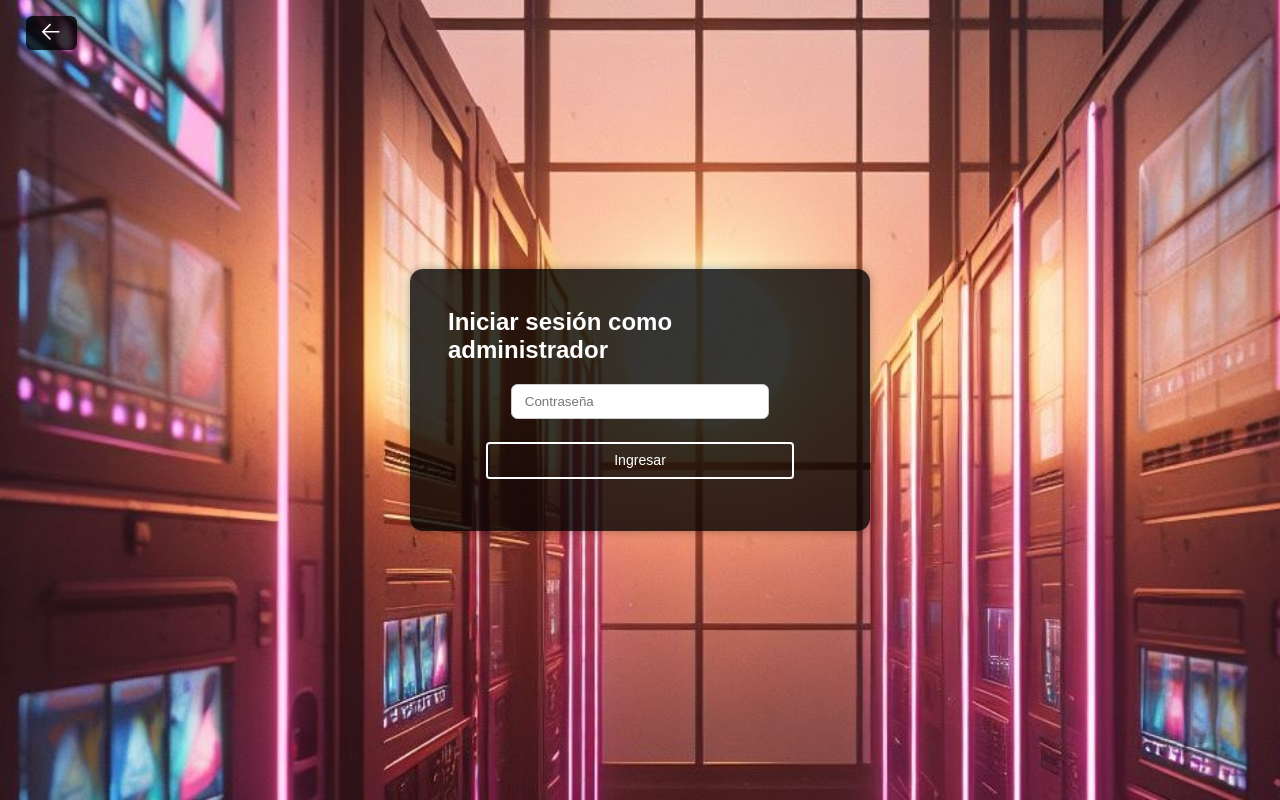
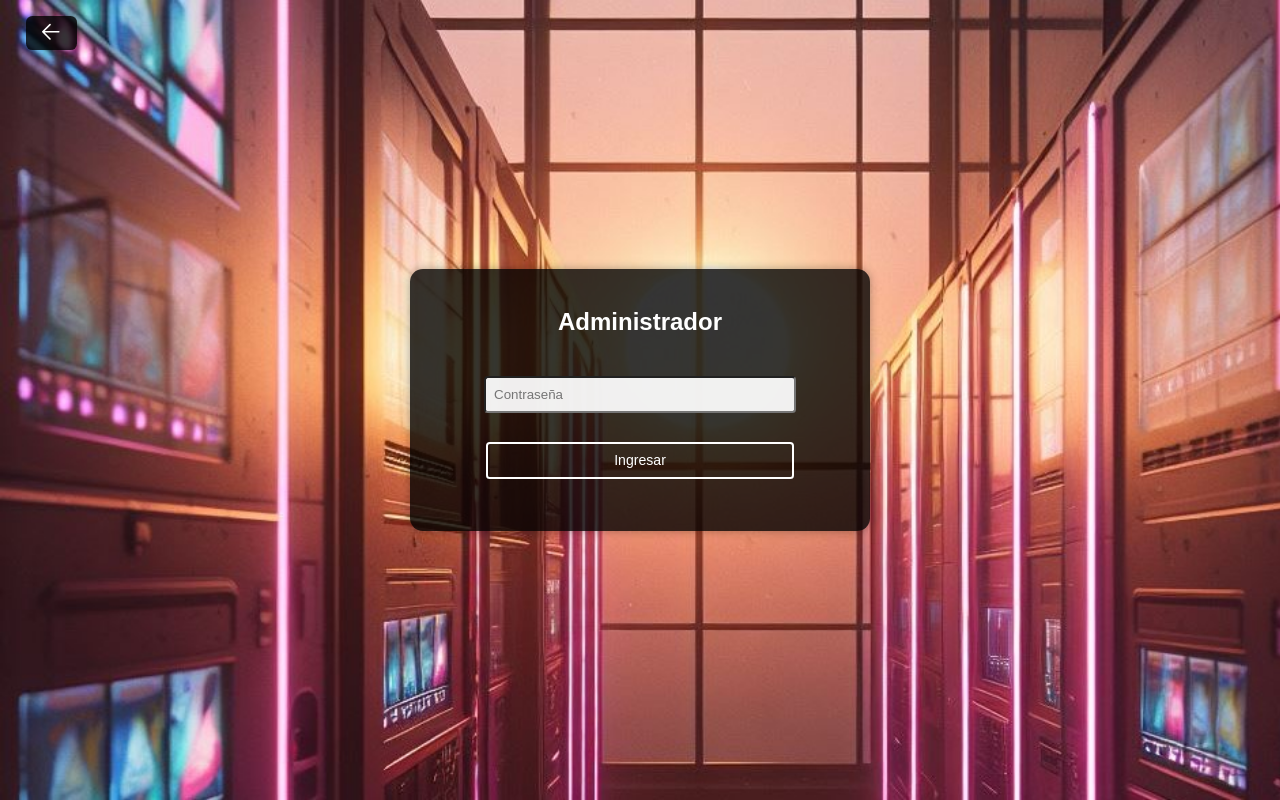
Before and after one commit to pedrojschmidt/expendedora-operas, a React (Create React App) app: page /admin-login in a window 1280 px wide. Built offline with nearby package versions, Linux system fonts and the light colour scheme.

Commit message:
admin login done

```diff
--- a/src/pages/admin/AdminLoginPage.css
+++ b/src/pages/admin/AdminLoginPage.css
@@ -30,11 +30,11 @@
 
 /* Estilos para el campo de contraseña */
 .admin-login input[type="password"] {
-    width: 60%;
-    padding: 0.7vw 1vw;
-    margin: 10px 0;
-    border: 1px solid #ccc;
-    border-radius: 0.5vw;
+    width: 76%;
+    padding: 0.7vw 2%;
+    border-radius: 0.3vw;
+    margin: 8% 0 4%;
+    background-color: rgba(255, 255, 255, 0.93);
 }
 
 .admin-login .contained {
--- a/src/pages/admin/AdminLoginPage.js
+++ b/src/pages/admin/AdminLoginPage.js
@@ -24,7 +24,7 @@ const AdminLoginPage = () => {
         <div className="admin-login-background">
             <GoBackButton />
             <div className="admin-login">
-                <h2>Iniciar sesión como administrador</h2>
+                <h2>Administrador</h2>
                 <input
                     type="password"
                     placeholder="Contraseña"
```
